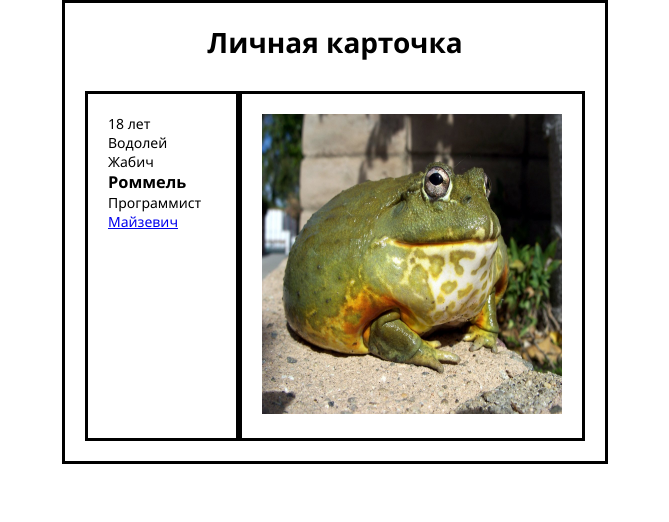
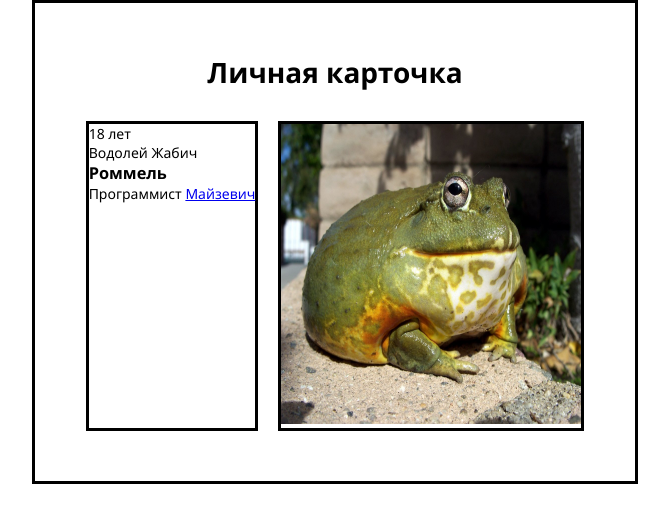
Before and after one commit to N332y/BAJA_PABLO, a plain HTML site: page index.html in a window 1280 px wide. Shown: the whole page, without its empty margins (305-974 px from the left). Drawn offline with Linux system fonts and the light colour scheme.

Commit message:
yjhtgrertyj
Signed-off-by: Izosimov Roman <rizosimov97@gmail.com>

```diff
--- a/style.css
+++ b/style.css
@@ -24,9 +24,13 @@ font-weight: normal;
     border-width: medium;
     border-style: solid;
     color: black;
-    padding: 20px;
+
 }
 .image img{
     width: 300px;
     height: 300px;
 }
+
+.image{
+    margin-left: 20px;
+}
```
